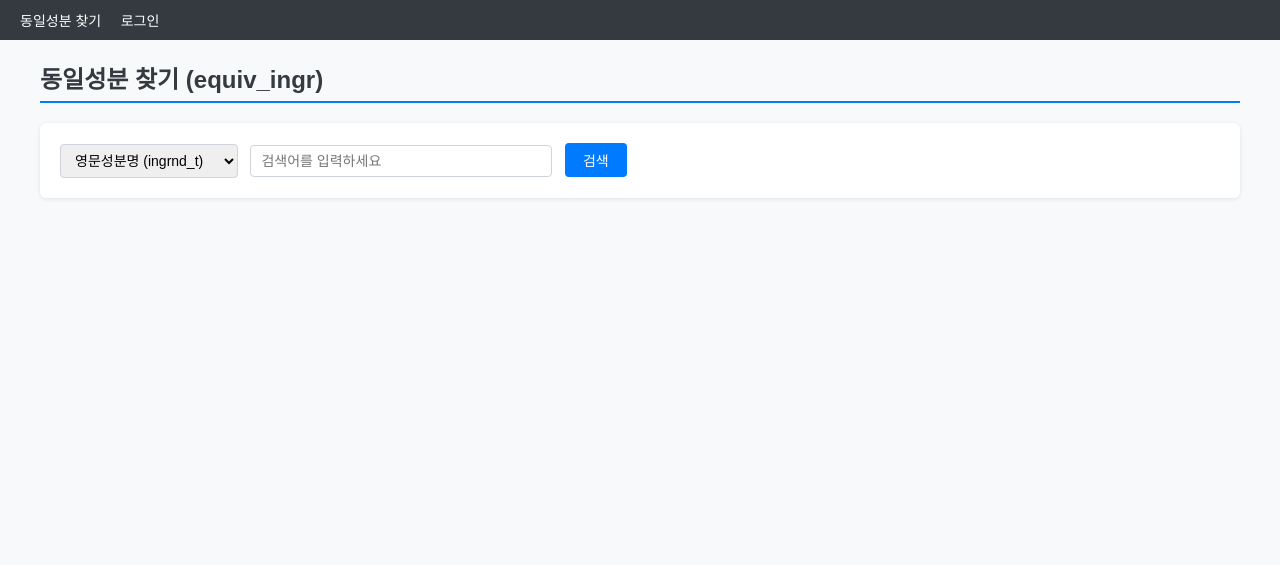
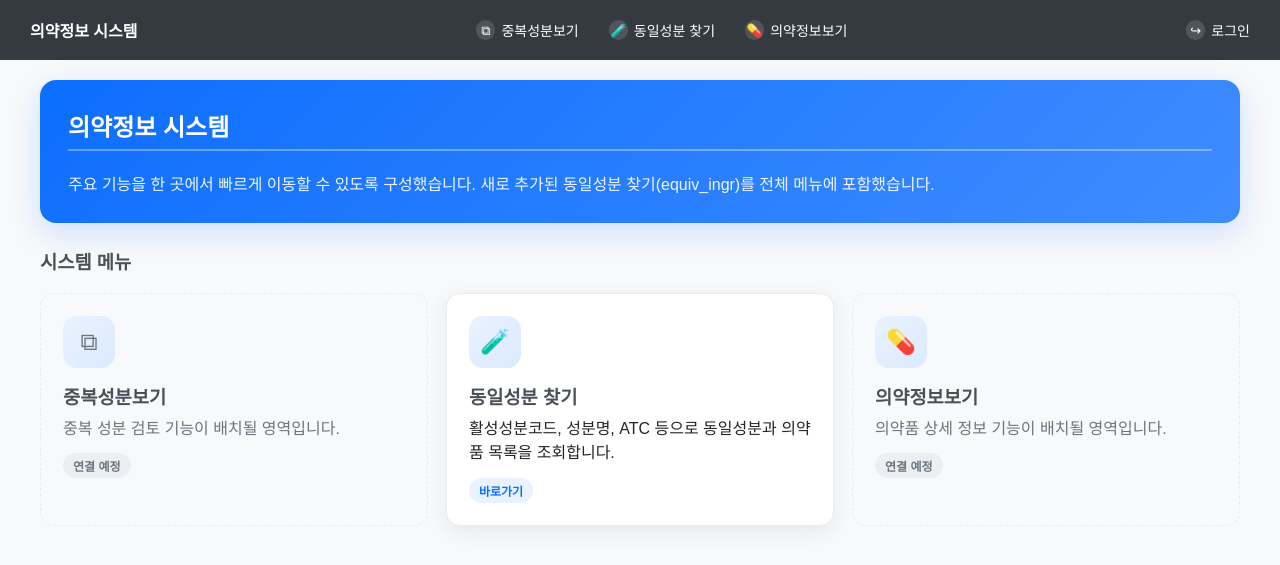
Before and after one commit to ywhcho/di_dups65, a Django app: page / in a window 1280 px wide. Shown: the top 565 px of the page. Run offline with Django 4.2, Linux system fonts and the light colour scheme.

Commit message:
feat: add home navigation for equiv_ingr

```diff
--- a/config/urls.py
+++ b/config/urls.py
@@ -1,8 +1,11 @@
 from django.contrib import admin
 from django.urls import include, path
+
+from .views import home_view
 
 urlpatterns = [
     path('admin/', admin.site.urls),
     path('accounts/', include('django.contrib.auth.urls')),
-    path('', include('equiv_ingr.urls')),
+    path('', home_view, name='home'),
+    path('equiv_ingr/', include('equiv_ingr.urls')),
 ]
--- /dev/null
+++ b/config/views.py
@@ -0,0 +1,5 @@
+from django.shortcuts import render
+
+
+def home_view(request):
+    return render(request, 'home.html')
--- a/templates/base.html
+++ b/templates/base.html
@@ -3,12 +3,21 @@
 <head>
   <meta charset="utf-8" />
   <meta name="viewport" content="width=device-width, initial-scale=1" />
-  <title>동일성분 찾기 (equiv_ingr)</title>
+  <title>{% block title %}의약정보 시스템{% endblock %}</title>
   <style>
     body { font-family: 'Malgun Gothic', sans-serif; margin: 0; padding: 0; background: #f8f9fa; }
-    nav { background: #343a40; padding: 10px 20px; }
-    nav a { color: #fff; text-decoration: none; margin-right: 15px; font-size: 14px; }
-    nav a:hover { text-decoration: underline; }
+    nav {
+      background: #343a40; padding: 12px 20px; display: flex; align-items: center;
+      justify-content: space-between; gap: 16px; flex-wrap: wrap;
+    }
+    .nav-brand { color: #fff; font-size: 16px; font-weight: 700; text-decoration: none; }
+    .nav-links, .nav-auth { display: flex; align-items: center; gap: 10px; flex-wrap: wrap; }
+    nav a, nav .nav-item {
+      color: #fff; text-decoration: none; font-size: 14px; display: inline-flex;
+      align-items: center; gap: 6px; padding: 6px 10px; border-radius: 999px;
+    }
+    nav a:hover { background: rgba(255,255,255,.12); }
+    .nav-item-disabled { color: rgba(255,255,255,.65); background: rgba(255,255,255,.08); }
     .container { max-width: 1200px; margin: 20px auto; padding: 0 20px; }
     h2 { color: #343a40; border-bottom: 2px solid #007bff; padding-bottom: 6px; }
     h3 { color: #495057; }
@@ -40,21 +49,39 @@
                      box-shadow: 0 1px 4px rgba(0,0,0,.1); margin-bottom: 24px; }
     .badge { display: inline-block; padding: 2px 8px; background: #007bff;
              color: #fff; border-radius: 10px; font-size: 12px; margin-left: 8px; }
+    .menu-icon {
+      width: 1.2rem; height: 1.2rem; display: inline-flex; align-items: center;
+      justify-content: center; font-style: normal; border-radius: 50%; background: rgba(255,255,255,.14);
+    }
+    .menu-icon::before { font-size: 13px; line-height: 1; }
+    .icon-home::before { content: '⌂'; }
+    .icon-dup::before { content: '⧉'; }
+    .icon-equ::before { content: '🧪'; }
+    .icon-med::before { content: '💊'; }
+    .icon-auth::before { content: '↪'; }
   </style>
 </head>
 <body>
   <nav>
-    <a href="{% url 'equiv_ingr:search' %}">동일성분 찾기</a>
+    <a href="{% url 'home' %}" class="nav-brand">의약정보 시스템</a>
+    <div class="nav-links">
+      <a href="{% url 'home' %}#system-menu"><i class="menu-icon icon-dup" aria-hidden="true"></i>중복성분보기</a>
+      <a href="{% url 'equiv_ingr:search' %}"><i class="menu-icon icon-equ" aria-hidden="true"></i>동일성분 찾기</a>
+      <a href="{% url 'home' %}#system-menu"><i class="menu-icon icon-med" aria-hidden="true"></i>의약정보보기</a>
+    </div>
+    <div class="nav-auth">
     {% if user.is_authenticated %}
       <form method="post" action="{% url 'logout' %}" style="display:inline;">
         {% csrf_token %}
-        <button type="submit" style="background:none;border:none;color:#fff;cursor:pointer;font-size:14px;">
+        <button type="submit" style="background:none;border:none;color:#fff;cursor:pointer;font-size:14px;display:inline-flex;align-items:center;gap:6px;padding:6px 10px;border-radius:999px;">
+          <i class="menu-icon icon-auth" aria-hidden="true"></i>
           로그아웃
         </button>
       </form>
     {% else %}
-      <a href="{% url 'login' %}">로그인</a>
+      <a href="{% url 'login' %}"><i class="menu-icon icon-auth" aria-hidden="true"></i>로그인</a>
     {% endif %}
+    </div>
   </nav>
   <div class="container">
     {% block content %}{% endblock %}
--- a/templates/equiv_ingr/search.html
+++ b/templates/equiv_ingr/search.html
@@ -1,4 +1,5 @@
 {% extends "base.html" %}
+{% block title %}동일성분 찾기{% endblock %}
 {% block content %}
 
 <h2>동일성분 찾기 (equiv_ingr)</h2>
--- /dev/null
+++ b/templates/home.html
@@ -0,0 +1,70 @@
+{% extends "base.html" %}
+
+{% block title %}의약정보 시스템{% endblock %}
+
+{% block content %}
+<style>
+  .hero {
+    background: linear-gradient(135deg, #0d6efd, #3f8cff);
+    color: #fff; padding: 28px; border-radius: 16px; margin-bottom: 24px;
+    box-shadow: 0 10px 30px rgba(13,110,253,.18);
+  }
+  .hero p { margin: 10px 0 0; opacity: .92; }
+  .app-grid {
+    display: grid; grid-template-columns: repeat(auto-fit, minmax(220px, 1fr));
+    gap: 18px; margin-top: 18px;
+  }
+  .app-card {
+    background: #fff; border-radius: 14px; padding: 22px; text-decoration: none; color: #212529;
+    box-shadow: 0 6px 20px rgba(33,37,41,.08); border: 1px solid #e9ecef; display: block;
+  }
+  .app-card:hover { transform: translateY(-2px); box-shadow: 0 10px 24px rgba(33,37,41,.12); }
+  .app-card-disabled {
+    background: #f8f9fa; color: #6c757d; box-shadow: none; border-style: dashed;
+  }
+  .app-card-icon {
+    width: 52px; height: 52px; border-radius: 14px; display: inline-flex; align-items: center;
+    justify-content: center; font-size: 24px; margin-bottom: 14px;
+    background: linear-gradient(135deg, #e9f2ff, #dbeafe);
+  }
+  .app-card-icon i { font-style: normal; }
+  .app-card h3 { margin: 0 0 8px; }
+  .app-card p { margin: 0; line-height: 1.55; }
+  .status-badge {
+    display: inline-block; margin-top: 12px; padding: 4px 10px; border-radius: 999px;
+    font-size: 12px; font-weight: 700; background: #e9f2ff; color: #0d6efd;
+  }
+  .status-badge-muted { background: #eceff1; color: #6c757d; }
+</style>
+
+<section class="hero">
+  <h2 style="color:#fff;border-bottom-color:rgba(255,255,255,.35);margin-top:0;">의약정보 시스템</h2>
+  <p>주요 기능을 한 곳에서 빠르게 이동할 수 있도록 구성했습니다. 새로 추가된 동일성분 찾기(equiv_ingr)를 전체 메뉴에 포함했습니다.</p>
+</section>
+
+<section id="system-menu">
+  <h3>시스템 메뉴</h3>
+  <div class="app-grid">
+    <div class="app-card app-card-disabled">
+      <div class="app-card-icon"><i aria-hidden="true">⧉</i></div>
+      <h3>중복성분보기</h3>
+      <p>중복 성분 검토 기능이 배치될 영역입니다.</p>
+      <span class="status-badge status-badge-muted">연결 예정</span>
+    </div>
+
+    <a class="app-card" href="{% url 'equiv_ingr:search' %}">
+      <div class="app-card-icon"><i aria-hidden="true">🧪</i></div>
+      <h3>동일성분 찾기</h3>
+      <p>활성성분코드, 성분명, ATC 등으로 동일성분과 의약품 목록을 조회합니다.</p>
+      <span class="status-badge">바로가기</span>
+    </a>
+
+    <div class="app-card app-card-disabled">
+      <div class="app-card-icon"><i aria-hidden="true">💊</i></div>
+      <h3>의약정보보기</h3>
+      <p>의약품 상세 정보 기능이 배치될 영역입니다.</p>
+      <span class="status-badge status-badge-muted">연결 예정</span>
+    </div>
+  </div>
+</section>
+{% endblock %}
```
Also changed, not shown: equiv_ingr/tests.py (+18 -0 lines).
